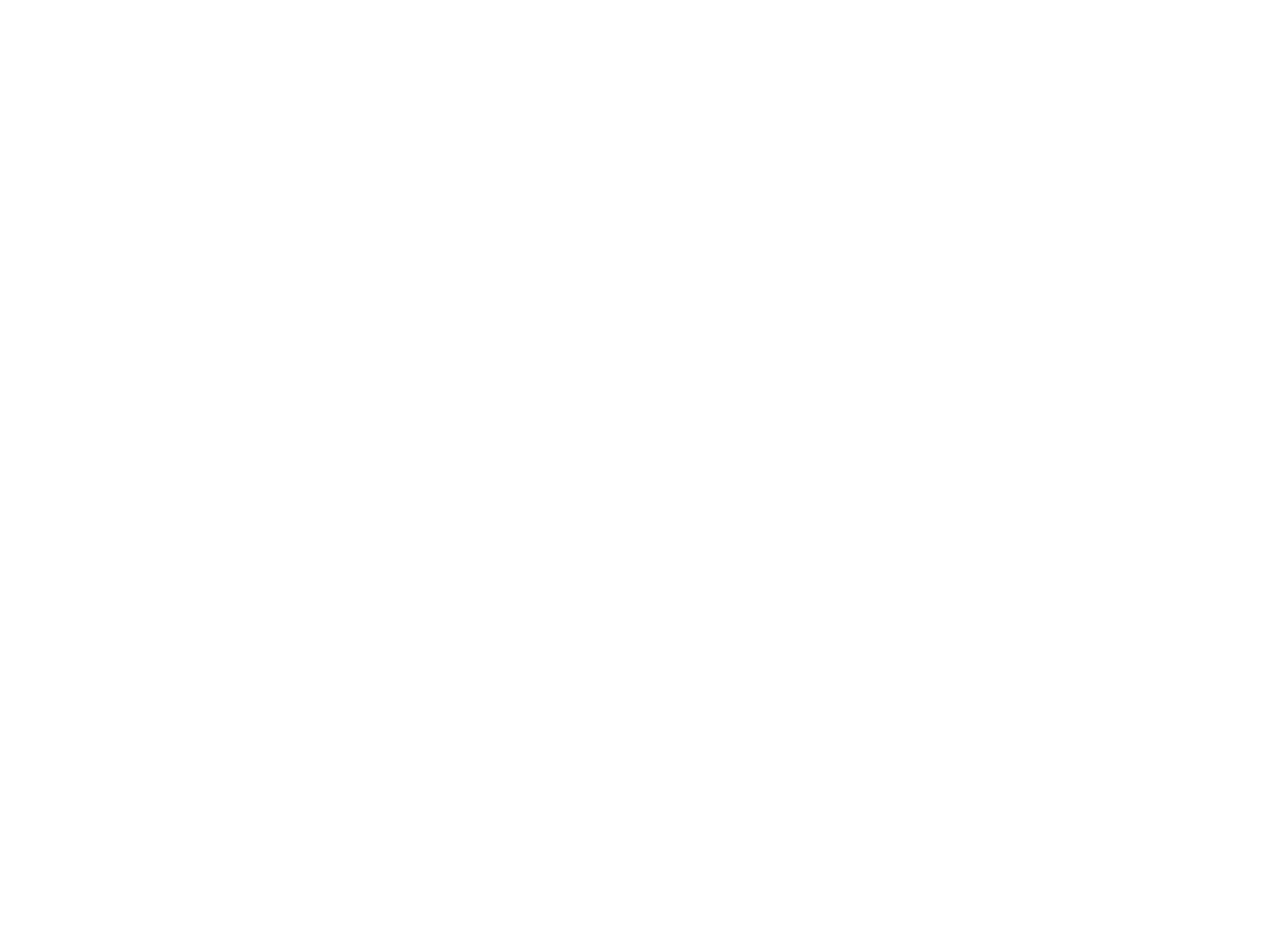
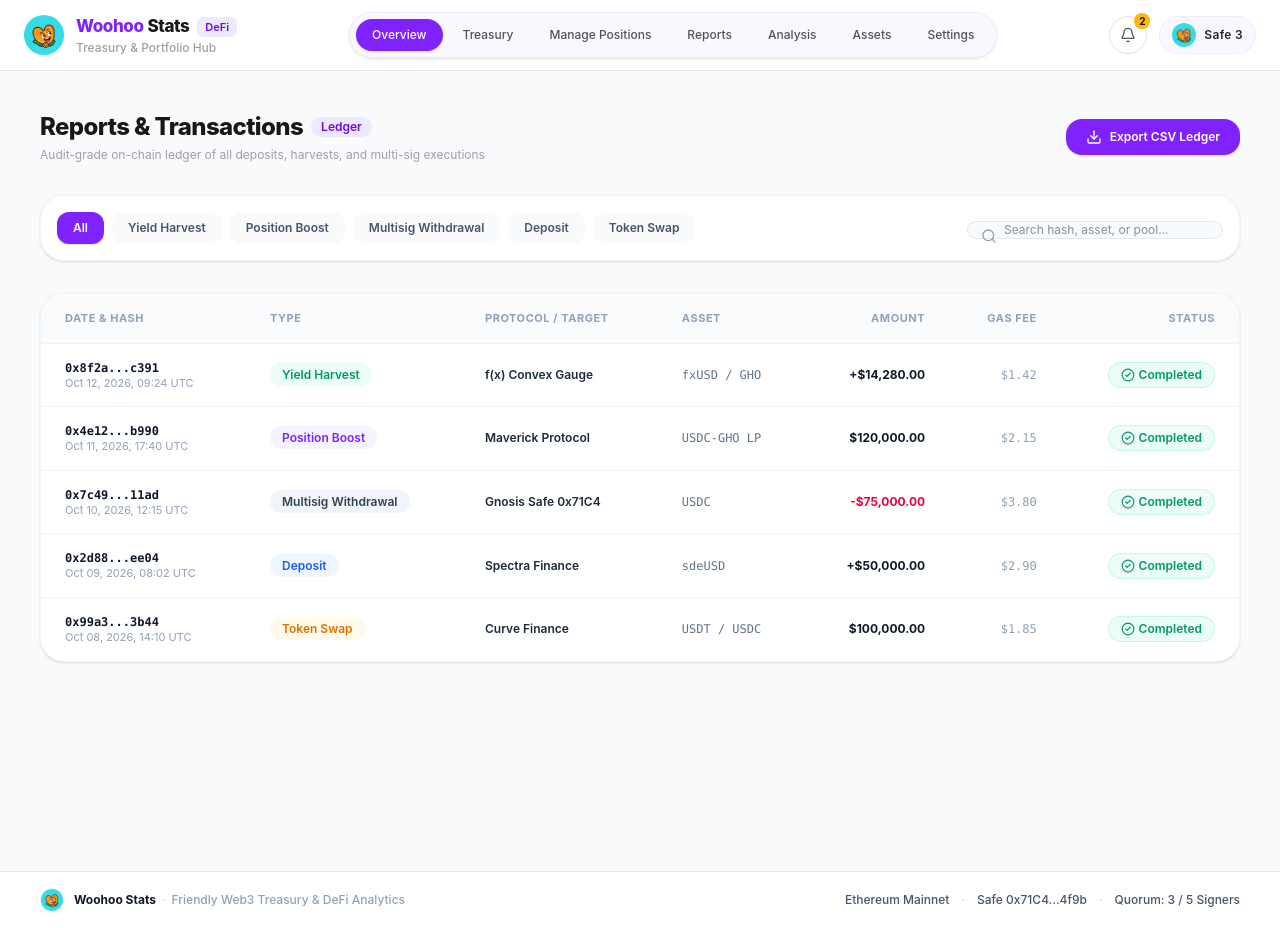
Before and after one commit to Maxwellsmall/Woohoo-Stats, a React (Vite) app: page /reports in a window 1280 px wide. Before the commit this address had no page. Before the commit the page ends 800 px from the top, so only its background shows below. Built offline with nearby package versions, Linux system fonts and the light colour scheme.

Commit message:
feat: add report page with components

```diff
--- a/src/Routes/AllScreen.jsx
+++ b/src/Routes/AllScreen.jsx
@@ -4,7 +4,7 @@ import Staticlayout from "../layout/StaticLayout"
 import Home from"../pages/Home"
 import Treasury from "../pages/Treasury"
 import ManagePosition from "../pages/managePosition"
-
+import Reports from "../pages/Reports"
 
 export default function AllScreen() {
     return (
@@ -13,6 +13,7 @@ export default function AllScreen() {
                 <Route index element={<Home/>}/>
                 <Route path="/treasury" element={<Treasury/>}/>
                 <Route path="/managePosition" element={<ManagePosition/>}/>
+                <Route path="/reports" element={<Reports/>}/>
             </Route>
         </Routes>
     )
--- /dev/null
+++ b/src/components/report/ReportsView.jsx
@@ -0,0 +1,174 @@
+import React, { useState } from 'react';
+import { Download, Search, CheckCircle2 } from 'lucide-react';
+
+export default function ReportsView() {
+  const [selectedTab, setSelectedTab] = useState("All");
+  const [searchQuery, setSearchQuery] = useState("");
+
+  const categories = ["All", "Yield Harvest", "Position Boost", "Multisig Withdrawal", "Deposit", "Token Swap"];
+
+  const transactions = [
+    {
+      hash: "0x8f2a...c391",
+      date: "Oct 12, 2026, 09:24 UTC",
+      type: "Yield Harvest",
+      protocol: "f(x) Convex Gauge",
+      asset: "fxUSD / GHO",
+      amount: "+$14,280.00",
+      gas: "$1.42",
+      status: "Completed",
+      typeBg: "bg-emerald-50 text-emerald-600"
+    },
+    {
+      hash: "0x4e12...b990",
+      date: "Oct 11, 2026, 17:40 UTC",
+      type: "Position Boost",
+      protocol: "Maverick Protocol",
+      asset: "USDC-GHO LP",
+      amount: "$120,000.00",
+      gas: "$2.15",
+      status: "Completed",
+      typeBg: "bg-violet-50 text-violet-600"
+    },
+    {
+      hash: "0x7c49...11ad",
+      date: "Oct 10, 2026, 12:15 UTC",
+      type: "Multisig Withdrawal",
+      protocol: "Gnosis Safe 0x71C4",
+      asset: "USDC",
+      amount: "-$75,000.00",
+      gas: "$3.80",
+      status: "Completed",
+      typeBg: "bg-slate-100 text-slate-700"
+    },
+    {
+      hash: "0x2d88...ee04",
+      date: "Oct 09, 2026, 08:02 UTC",
+      type: "Deposit",
+      protocol: "Spectra Finance",
+      asset: "sdeUSD",
+      amount: "+$50,000.00",
+      gas: "$2.90",
+      status: "Completed",
+      typeBg: "bg-blue-50 text-blue-600"
+    },
+    {
+      hash: "0x99a3...3b44",
+      date: "Oct 08, 2026, 14:10 UTC",
+      type: "Token Swap",
+      protocol: "Curve Finance",
+      asset: "USDT / USDC",
+      amount: "$100,000.00",
+      gas: "$1.85",
+      status: "Completed",
+      typeBg: "bg-amber-50 text-amber-600"
+    },
+  ];
+
+  const filteredTransactions = transactions.filter(tx => {
+    const matchesTab = selectedTab === "All" || tx.type === selectedTab;
+    const matchesSearch = tx.hash.toLowerCase().includes(searchQuery.toLowerCase()) ||
+                          tx.protocol.toLowerCase().includes(searchQuery.toLowerCase()) ||
+                          tx.asset.toLowerCase().includes(searchQuery.toLowerCase());
+    return matchesTab && matchesSearch;
+  });
+
+  return (
+    <div className="p-6 md:p-10 bg-slate-50 min-h-screen space-y-8 max-w-7xl mx-auto">
+
+      {/* Top Header */}
+      <div className="flex flex-col md:flex-row justify-between items-start md:items-center gap-4">
+        <div>
+          <div className="flex items-center gap-2">
+            <h1 className="text-2xl font-extrabold text-zinc-900 tracking-tight">Reports & Transactions</h1>
+            <span className="px-2.5 py-0.5 rounded-full text-xs font-semibold bg-violet-100 text-violet-700">Ledger</span>
+          </div>
+          <p className="text-xs text-zinc-400 mt-1">Audit-grade on-chain ledger of all deposits, harvests, and multi-sig executions</p>
+        </div>
+
+        <button
+          onClick={() => alert("Exporting CSV Ledger...")}
+          className="flex items-center gap-2 px-5 py-2.5 rounded-2xl bg-violet-600 hover:bg-violet-700 text-white font-semibold text-xs shadow-sm transition-all"
+        >
+          <Download className="w-4 h-4" />
+          Export CSV Ledger
+        </button>
+      </div>
+
+      {/* Filter Tabs & Search Bar */}
+      <div className="bg-white rounded-3xl p-4 shadow-sm border border-slate-100 flex flex-col md:flex-row justify-between items-center gap-4">
+        <div className="flex flex-wrap items-center gap-2 w-full md:w-auto">
+          {categories.map((cat) => (
+            <button
+              key={cat}
+              onClick={() => setSelectedTab(cat)}
+              className={`px-4 py-2 rounded-xl text-xs font-semibold transition-all ${
+                selectedTab === cat
+                  ? "bg-violet-600 text-white shadow-sm"
+                  : "bg-slate-50 text-slate-600 hover:bg-slate-100"
+              }`}
+            >
+              {cat}
+            </button>
+          ))}
+        </div>
+
+        <div className="relative w-full md:w-64">
+          <Search className="w-4 h-4 text-slate-400 absolute left-3.5 top-3" />
+          <input
+            type="text"
+            placeholder="Search hash, asset, or pool..."
+            value={searchQuery}
+            onChange={(e) => setSearchQuery(e.target.value)}
+            className="w-full text-xs bg-slate-50 border border-slate-200 rounded-xl pl-9 pr-4 py.2.5 text-slate-800 focus:outline-none focus:border-violet-500"
+          />
+        </div>
+      </div>
+
+      {/* Transactions Table */}
+      <div className="bg-white rounded-3xl shadow-sm border border-slate-100 overflow-hidden">
+        <table className="w-full text-left border-collapse">
+          <thead>
+            <tr className="bg-slate-50/80 border-b border-slate-100 text-[11px] font-bold text-slate-400 uppercase tracking-wider">
+              <th className="py-4 px-6">Date & Hash</th>
+              <th className="py-4 px-6">Type</th>
+              <th className="py-4 px-6">Protocol / Target</th>
+              <th className="py-4 px-6">Asset</th>
+              <th className="py-4 px-6 text-right">Amount</th>
+              <th className="py-4 px-6 text-right">Gas Fee</th>
+              <th className="py-4 px-6 text-right">Status</th>
+            </tr>
+          </thead>
+          <tbody className="divide-y divide-slate-100 text-xs">
+            {filteredTransactions.map((tx, idx) => (
+              <tr key={idx} className="hover:bg-slate-50/50 transition-colors">
+                <td className="py-4 px-6">
+                  <p className="font-mono font-bold text-slate-900">{tx.hash}</p>
+                  <p className="text-[11px] text-slate-400">{tx.date}</p>
+                </td>
+                <td className="py-4 px-6">
+                  <span className={`px-3 py-1 rounded-full text-xs font-semibold ${tx.typeBg}`}>
+                    {tx.type}
+                  </span>
+                </td>
+                <td className="py-4 px-6 font-semibold text-slate-800">{tx.protocol}</td>
+                <td className="py-4 px-6 font-mono text-slate-500">{tx.asset}</td>
+                <td className={`py-4 px-6 text-right font-bold ${tx.amount.startsWith('-') ? 'text-rose-600' : 'text-slate-900'}`}>
+                  {tx.amount}
+                </td>
+                <td className="py-4 px-6 text-right font-mono text-slate-400">{tx.gas}</td>
+                <td className="py-4 px-6 text-right">
+                  <span className="inline-flex items-center gap-1 px-3 py-1 rounded-full text-xs font-semibold bg-emerald-50 text-emerald-600 border border-emerald-200/50">
+                    <CheckCircle2 className="w-3.5 h-3.5" />
+                    {tx.status}
+                  </span>
+                </td>
+              </tr>
+            ))}
+          </tbody>
+        </table>
+      </div>
+
+    </div>
+  );
+}
--- /dev/null
+++ b/src/pages/Reports.jsx
@@ -0,0 +1,8 @@
+import React from 'react';
+import ReportsView from '../components/report/ReportsView';
+
+export default function Reports() {
+  return (
+    <ReportsView />
+  );
+}
```
